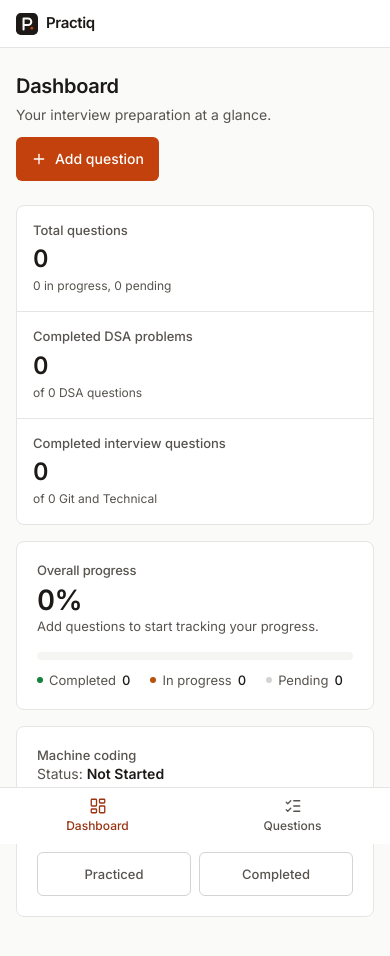
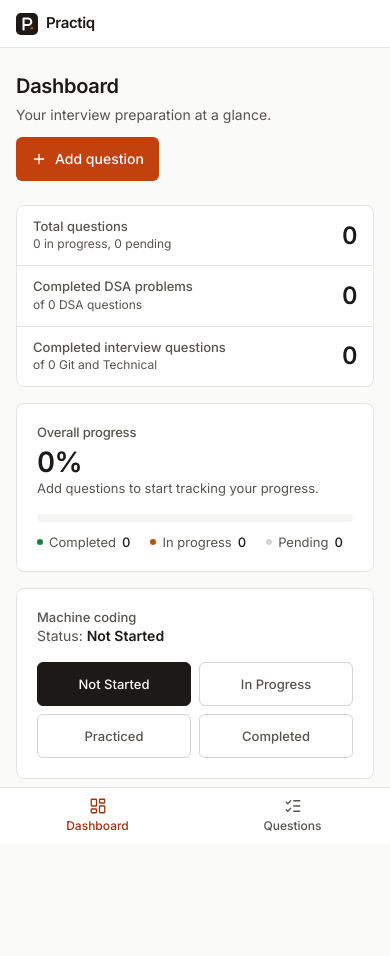
Before and after one commit to sinankp31/Practiq, a React (Vite) app: page / in a window 390 px wide. Shown: the top 956 px of the page. After the commit the page ends 859 px from the top, so only its background shows below. Built offline with nearby package versions, Linux system fonts and the light colour scheme.

Commit message:
style: compact mobile stats and tighten content padding at lg

```diff
--- a/src/app/AppShell.tsx
+++ b/src/app/AppShell.tsx
@@ -20,7 +20,7 @@ export function AppShell() {
       {/* pb clears the fixed bottom nav (3.5rem) below lg; pl clears the sidebar at lg+ */}
       <div className="pb-[calc(3.5rem+env(safe-area-inset-bottom))] lg:pb-0 lg:pl-60">
         {persistenceError && <StorageWarning />}
-        <main id="main" className="mx-auto w-full max-w-6xl px-4 py-6 sm:px-6 lg:px-10 lg:py-10">
+        <main id="main" className="mx-auto w-full max-w-6xl px-4 py-6 sm:px-6 lg:px-8 lg:py-10 xl:px-10">
           <Outlet />
         </main>
       </div>
--- a/src/components/dashboard/StatsRow.tsx
+++ b/src/components/dashboard/StatsRow.tsx
@@ -7,13 +7,15 @@ interface StatProps {
 }
 
 function Stat({ label, value, detail }: StatProps) {
+  // Mobile: label + detail on the left, number on the right (compact rows).
+  // sm+: a plain stacked column inside the strip.
   return (
-    <div className="px-4 py-4 sm:px-5">
+    <div className="grid grid-cols-[1fr_auto] items-center gap-x-4 px-4 py-3 sm:block sm:px-5 sm:py-4">
       <dt className="text-xs font-medium text-muted">{label}</dt>
-      <dd className="mt-1">
-        <span className="text-2xl font-semibold tracking-tight tabular-nums">{value}</span>
-        <span className="mt-0.5 block text-2xs text-muted">{detail}</span>
+      <dd className="col-start-2 row-span-2 row-start-1 text-2xl font-semibold tracking-tight tabular-nums sm:mt-1 sm:block">
+        {value}
       </dd>
+      <dd className="text-2xs text-muted sm:mt-0.5">{detail}</dd>
     </div>
   )
 }
```
